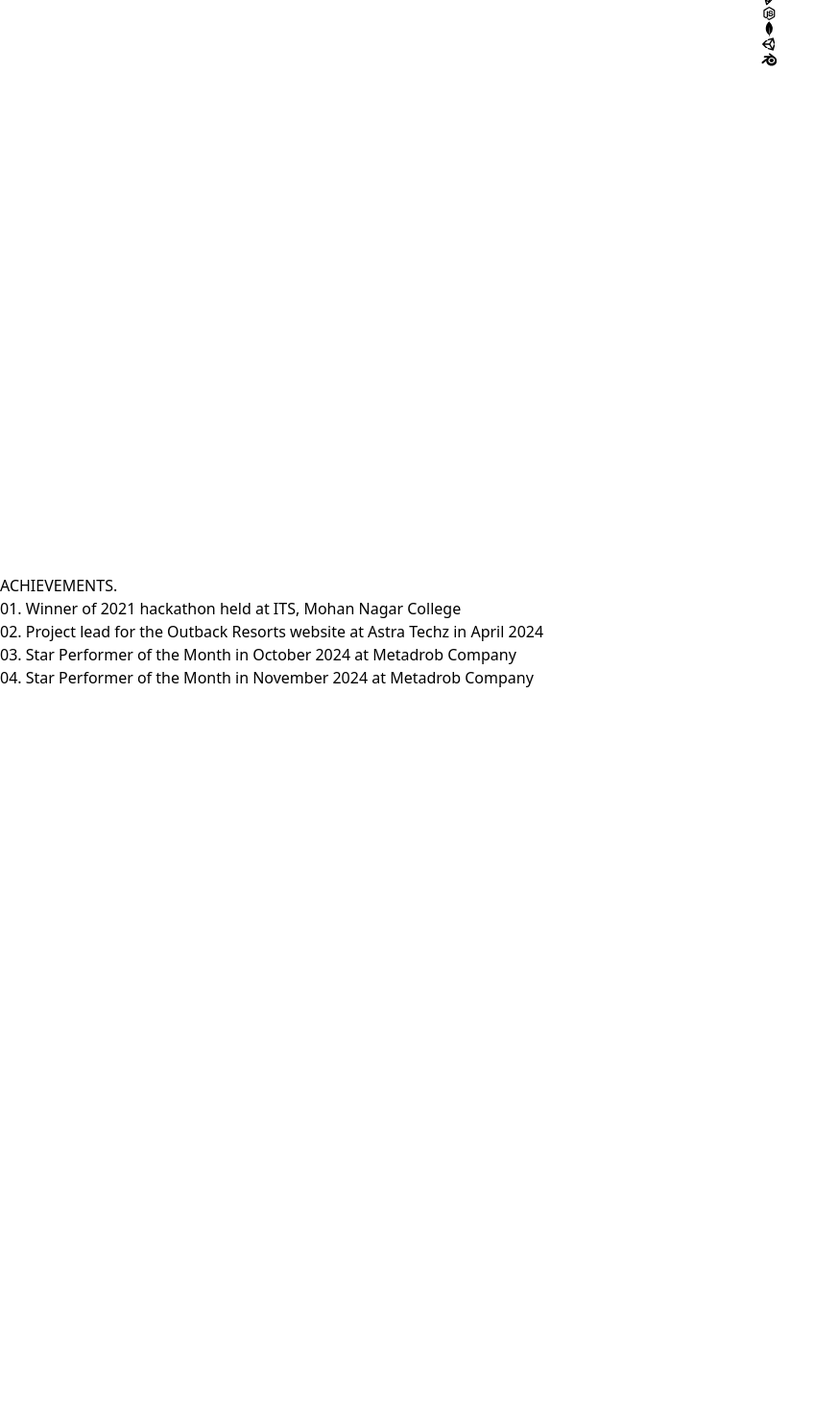
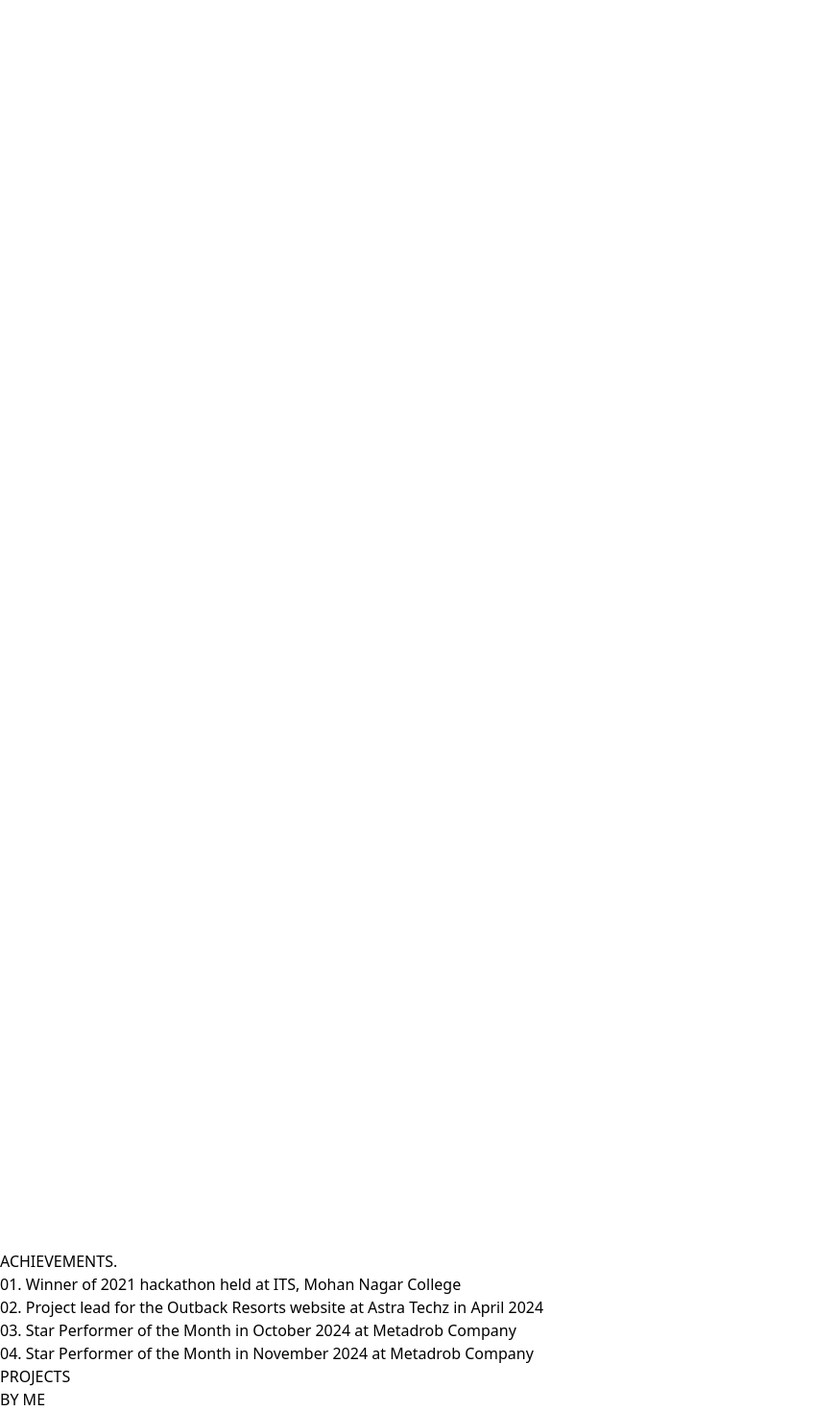
Before and after one commit to Anks2833/Anks_Portfolio, a React (Vite) app: page / in a window 1280 px wide. Shown: the part 1010-2480 px from the top of the page at 96% size, without its empty margins (0-873 px from the left). Before the commit the page ends 1728 px from the top, so only its background shows below. Built offline with nearby package versions, Linux system fonts and the light colour scheme.

Commit message:
seventh-commit

```diff
--- a/src/App.jsx
+++ b/src/App.jsx
@@ -1,24 +1,36 @@
 import { useEffect, useState } from 'react';
 import { gsap } from 'gsap';
+import { motion } from 'framer-motion'; // Import Framer Motion
 import Page1 from './pages/Page1';
 import Sidebar from './components/Sidebar';
 import SidebarTrigger from './components/SidebarTrigger';
 import Page2 from './pages/Page2';
 import Page3 from './pages/Page3';
+import Page4 from './pages/Page4';
 
 const App = () => {
   const [cursorPosition, setCursorPosition] = useState({ x: 0, y: 0 });
   const [isSidebarVisible, setIsSidebarVisible] = useState(false);
+  const [scrollProgress, setScrollProgress] = useState(0);
 
   useEffect(() => {
     const handleMouseMove = (event) => {
       setCursorPosition({ x: event.clientX, y: event.clientY });
     };
 
+    const handleScroll = () => {
+      const scrollTop = window.scrollY;
+      const scrollHeight = document.documentElement.scrollHeight - window.innerHeight;
+      const progress = (scrollTop / scrollHeight) * 100;
+      setScrollProgress(progress);
+    };
+
     window.addEventListener('mousemove', handleMouseMove);
+    window.addEventListener('scroll', handleScroll);
 
     return () => {
       window.removeEventListener('mousemove', handleMouseMove);
+      window.removeEventListener('scroll', handleScroll);
     };
   }, []);
 
@@ -63,10 +75,24 @@
 
   return (
     <div className='w-full min-h-screen bg-[#0B0D0C]'>
+      {/* Scroll Progress Bar */}
+      <motion.div
+        className="scroll-progress"
+        style={{
+          position: 'fixed',
+          top: 0,
+          left: 0,
+          height: '5px',
+          width: `${scrollProgress}%`,
+          backgroundColor: '#BFFF00',
+          zIndex: 101
+        }}
+      />
       <Sidebar isVisible={isSidebarVisible} onClose={closeSidebar} />
       <Page1 />
       <Page2 />
       <Page3 />
+      <Page4 />
       <SidebarTrigger onClick={toggleSidebar} isVisible={isSidebarVisible} />
 
       {/* The Custom Cursor */}
@@ -81,7 +107,6 @@
           height: '1vw',
           borderRadius: '50%',
           backgroundColor: 'lime',
-          // border: '2px solid lime',
           pointerEvents: 'none',
           transform: 'translate(-50%, -50%)',
         }}
--- a/src/components/Achievements.jsx
+++ b/src/components/Achievements.jsx
@@ -16,7 +16,7 @@
             return (
                 <h1
                 key={ach.id}
-                className={`achievements italic text-4xl border-t border-t-[#BFFF00] py-12 ${ach.id === "04" && "border-b border-b-[#BFFF00]"} overflow-hidden hover:text-black`}
+                className={`achievements italic text-4xl border-t border-t-[#BFFF00] py-12 ${ach.id === "04" && "border-b border-b-[#BFFF00]"} overflow-hidden hover:text-black hover:transition-all`}
                 style={{ '--content': `"${ach.id}. ${ach.name}"` }}
             >
                 {ach.id}. {ach.name}
--- a/src/components/AnimatedMarquee.jsx
+++ b/src/components/AnimatedMarquee.jsx
@@ -48,15 +48,16 @@
                 <motion.div
                     className="w-[100vw] flex gap-10 text-5xl"
                     initial={{ x: "100%" }} // Start from the right
-                    animate={{ x: ["100%", "-100%"] }} // Move from right to left
+                    animate={{ x: ["0%", "-100%"] }} // Move from right to left
                     transition={{
                         duration: 30,
                         ease: "linear",
                         repeat: Infinity,
                     }}
                 >
-                    {icons}
-                    {icons}
+                    {iconName}
+                    {iconName}
+                    {iconName}
                 </motion.div>
             </div>
 
@@ -65,13 +66,14 @@
                 <motion.div
                     className="w-[100vw] flex gap-10 text-5xl mt-4"
                     initial={{ x: "-100%" }} // Start from the left
-                    animate={{ x: ["-100%", "100%"] }} // Move from left to right
+                    animate={{ x: ["-100%", "0%"] }} // Move from left to right
                     transition={{
                         duration: 30,
                         ease: "linear",
                         repeat: Infinity,
                     }}
                 >
+                    {iconName}
                     {iconName}
                     {iconName}
                 </motion.div>
--- a/src/components/SidebarLinks.jsx
+++ b/src/components/SidebarLinks.jsx
@@ -4,8 +4,8 @@
 
     const socialData = [
         { id: "1", name: "LINKEDIN", icon: <BsArrowDownRight /> },
-        { id: "1", name: "INSTAGRAM", icon: <BsArrowDownRight /> },
-        { id: "1", name: "GITHUB", icon: <BsArrowDownRight /> },
+        { id: "2", name: "INSTAGRAM", icon: <BsArrowDownRight /> },
+        { id: "3", name: "GITHUB", icon: <BsArrowDownRight /> },
     ]
 
     return (
--- a/src/index.css
+++ b/src/index.css
@@ -38,15 +38,15 @@
 .icon-name {
   color: black; /* Set text color to black */
   text-shadow:
-    -1px -1px 0 #BFFF00,
-    1px -1px 0 #BFFF00,
-    -1px 1px 0 #BFFF00,
-    1px 1px 0 #BFFF00;
+    -1px -1px 0 #fff,
+    1px -1px 0 #fff,
+    -1px 1px 0 #fff,
+    1px 1px 0 #fff;
 }
 
 .icon-name:hover{
   color: #BFFF00;
-  transition: all;
+  text-shadow: none;
 }
 
 .achievements {
--- /dev/null
+++ b/src/pages/Page4.jsx
@@ -0,0 +1,18 @@
+
+
+const Page4 = () => {
+  return (
+
+    <div className="w-full h-screen bg-[#0B0D0C] text-white pt-20 flex flex-col gap-16">
+
+        <div className="w-full flex flex-col items-end px-28 leading-none">
+            <h1 className="text-[4vw] tracking-widest">PROJECTS</h1>
+            <h1 className="text-[2vw] tracking-widest mr-2">BY ME</h1>
+        </div>
+
+    </div>
+
+  )
+}
+
+export default Page4
```
